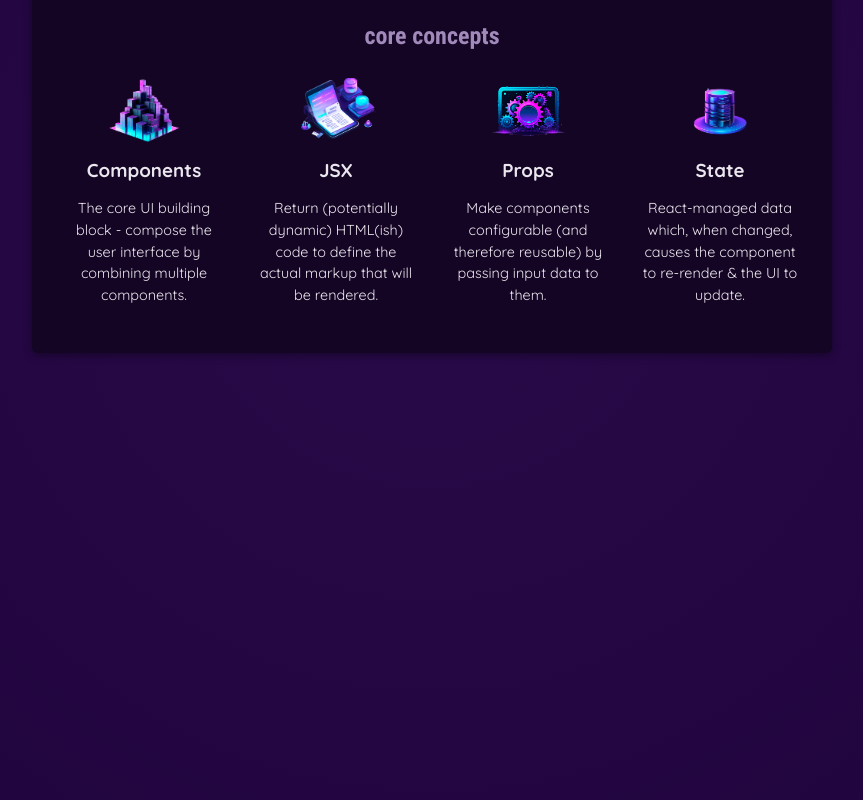
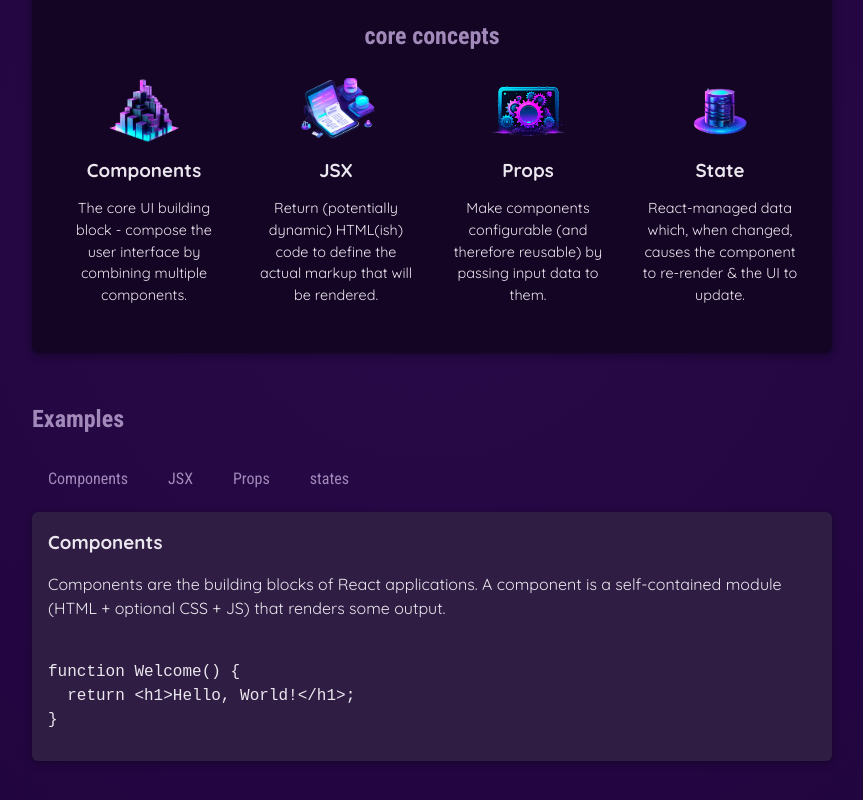
Before and after one commit to mkanan-ej/learning-react, a React (Vite) app: page / in a window 1280 px wide. Shown: the part 406-1206 px from the top of the page, without its empty margins (208-1071 px from the left). Built offline with nearby package versions, Linux system fonts and the light colour scheme.

Commit message:
adds content to button selections

```diff
--- a/src/App.jsx
+++ b/src/App.jsx
@@ -1,7 +1,17 @@
+import { useState } from "react";
 import { CORE_CONCEPTS } from "./data.js";
 import Header from "./components/Header.jsx";
 import CoreConcepts from "./components/CoreConcepts.jsx";
+import TabButton from "./components/TabButton.jsx";
+import { EXAMPLES } from "./data.js";
+
 function App() {
+  const [selected, setselected] = useState("components");
+  function clicked(type){
+    setselected(type);
+
+
+  };
   return (
     <div>
       <Header />
@@ -32,6 +42,27 @@ function App() {
             />
           </ul>
         </section>
+
+        <section id="examples">
+          <h2>Examples</h2>
+          <menu>
+            <TabButton onSelect={() => clicked('components')}>Components</TabButton>
+            <TabButton onSelect={() => clicked('jsx')}>JSX</TabButton>
+            <TabButton onSelect={() => clicked('props')}>Props</TabButton>
+            <TabButton onSelect={() => clicked('state')}>states</TabButton>
+
+          </menu>
+          <div id="tab-content">
+          <h3>{EXAMPLES[selected].title}</h3>
+          <p>{EXAMPLES[selected].description}</p>
+          <pre>
+            <code>
+              {EXAMPLES[selected].code}
+            </code>
+          </pre>
+
+          </div>
+        </section>
       </main>
     </div>
   );
--- /dev/null
+++ b/src/components/TabButton.jsx
@@ -0,0 +1,4 @@
+export default function TabButton({children,onSelect}){
+    return (<li><button onClick={onSelect}>{children}</button></li>);
+
+};
--- a/src/data.js
+++ b/src/data.js
@@ -29,3 +29,54 @@ export const CORE_CONCEPTS = [
       'React-managed data which, when changed, causes the component to re-render & the UI to update.',
   },
 ];
+
+export const EXAMPLES = {
+  components: {
+    title: 'Components',
+    description:
+      'Components are the building blocks of React applications. A component is a self-contained module (HTML + optional CSS + JS) that renders some output.',
+    code: `
+function Welcome() {
+  return <h1>Hello, World!</h1>;
+}`,
+  },
+  jsx: {
+    title: 'JSX',
+    description:
+      'JSX is a syntax extension to JavaScript. It is similar to a template language, but it has full power of JavaScript (e.g., it may output dynamic content).',
+    code: `
+<div>
+  <h1>Welcome {userName}</h1>
+  <p>Time to learn React!</p>
+</div>`,
+  },
+  props: {
+    title: 'Props',
+    description:
+      'Components accept arbitrary inputs called props. They are like function arguments.',
+    code: `
+function Welcome(props) {
+  return <h1>Hello, {props.name}</h1>;
+}`,
+  },
+  state: {
+    title: 'State',
+    description:
+      'State allows React components to change their output over time in response to user actions, network responses, and anything else.',
+    code: `
+function Counter() {
+  const [isVisible, setIsVisible] = useState(false);
+
+  function handleClick() {
+    setIsVisible(true);
+  }
+
+  return (
+    <div>
+      <button onClick={handleClick}>Show Details</button>
+      {isVisible && <p>Amazing details!</p>}
+    </div>
+  );
+}`,
+  },
+};
```
